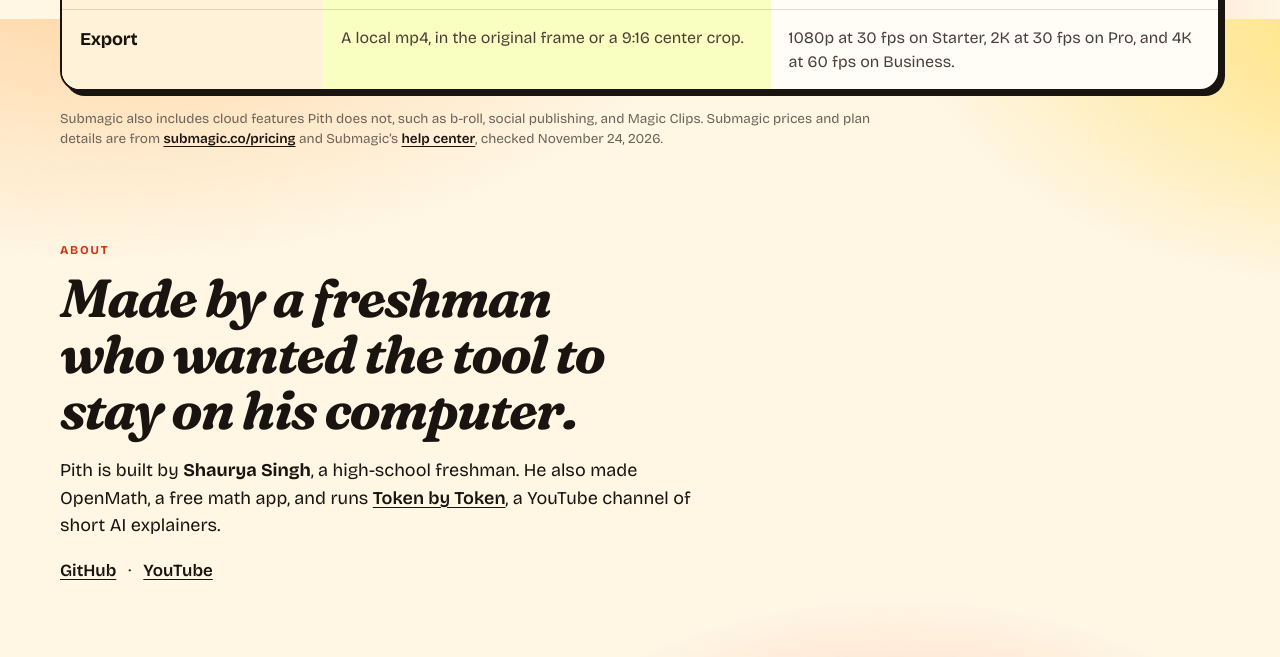
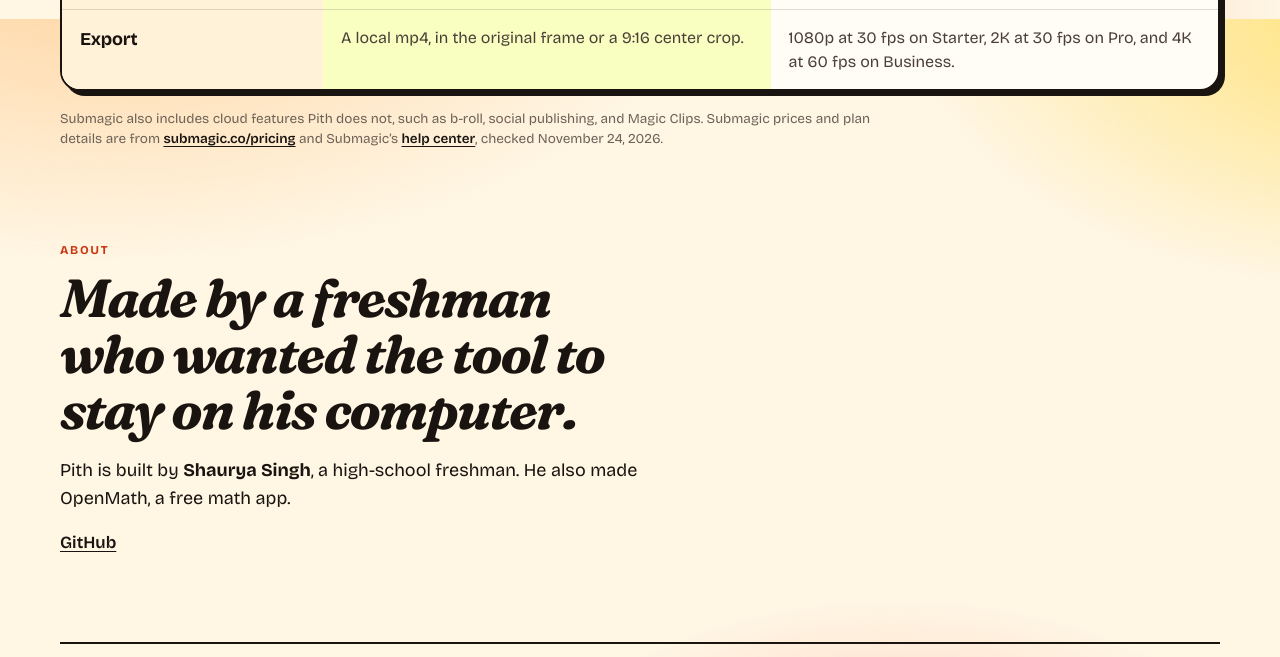
Before and after one commit to shaurya202/pith, a plain HTML site: page docs/index.html in a window 1280 px wide. Shown: the part 5581-6238 px from the top of the page. Drawn offline with nearby package versions, Linux system fonts and the light colour scheme.

Commit message:
Remove YouTube channel from the about section

```diff
--- a/docs/index.html
+++ b/docs/index.html
@@ -302,14 +302,10 @@
       <h2>Made by a freshman who wanted the tool to stay on his computer.</h2>
       <p>
         Pith is built by <strong>Shaurya Singh</strong>, a high-school freshman.
-        He also made OpenMath, a free math app, and runs
-        <a href="https://www.youtube.com/@TokenByTokenShorts">Token by Token</a>,
-        a YouTube channel of short AI explainers.
+        He also made OpenMath, a free math app.
       </p>
       <p class="about-links">
         <a href="https://github.com/shaurya202">GitHub</a>
-        <span aria-hidden="true">&middot;</span>
-        <a href="https://www.youtube.com/@TokenByTokenShorts">YouTube</a>
       </p>
     </section>
   </main>
```
